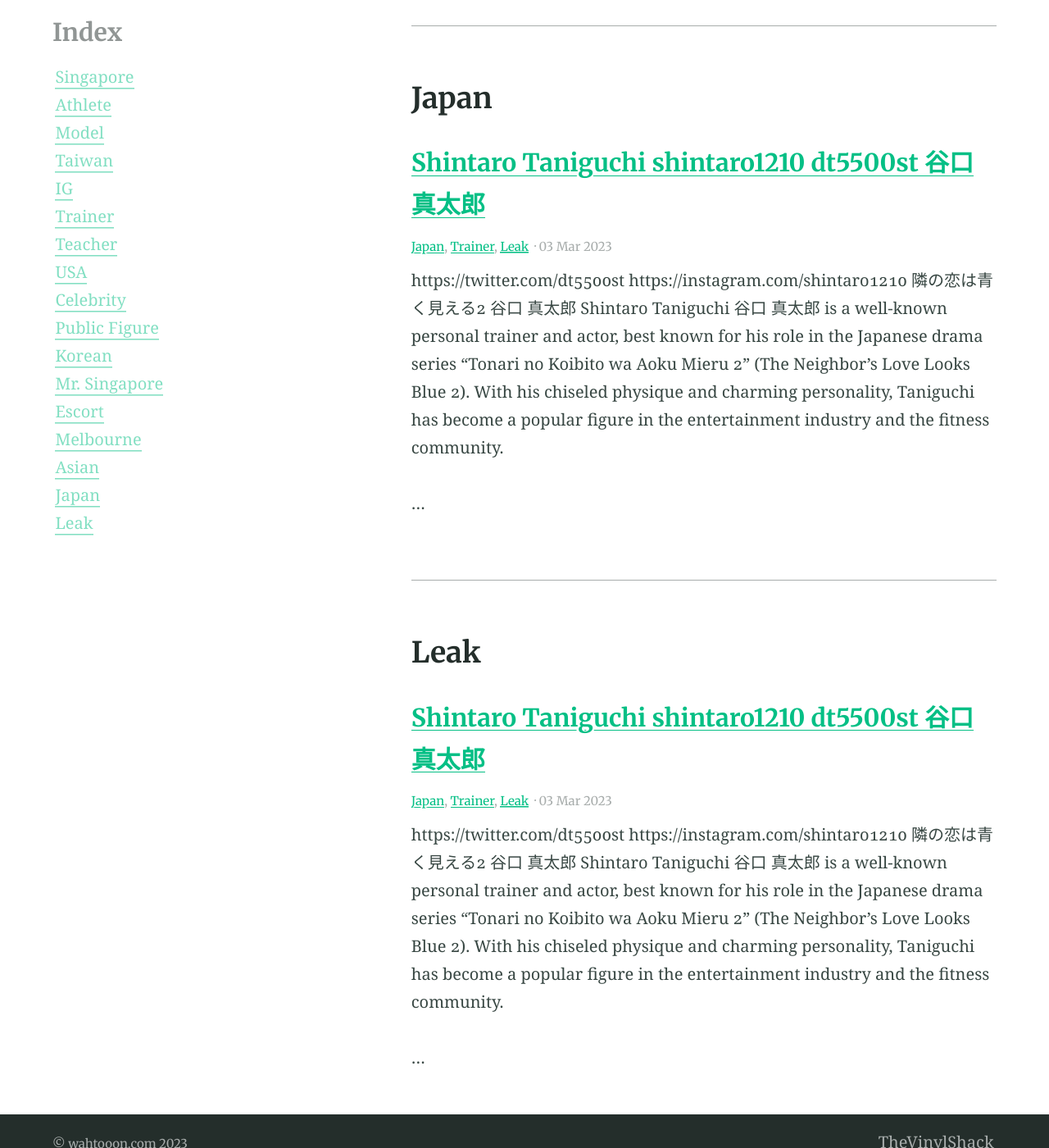
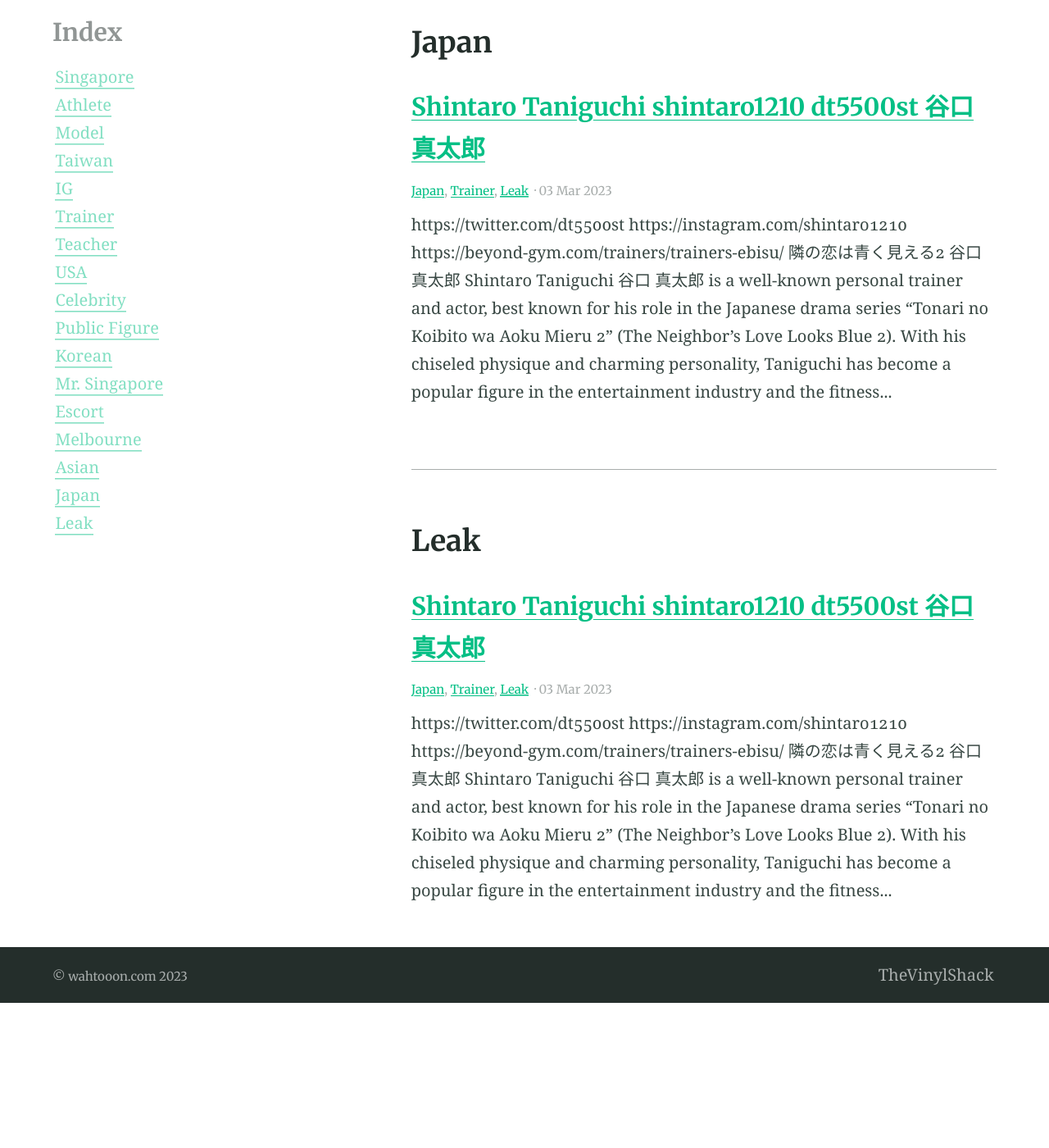
Before and after one commit to heynathanlum/wahtoon, a Jekyll site: the page built from categories.md, in a window 1280 px wide and 1400 px high, scrolled down 12409 px. Shown: the whole window at 82% size. Built offline with Jekyll 4.4.1, drawn with Linux system fonts in a browser that asks for light colours; after the commit the page ends 13632 px from its top, so only the background shows below that; part of the change alters nothing that is shown; some of the changed text lies outside the part shown.

Commit message:
Update 2023-03-03-Shintaro-Taniguchi.md

```diff
--- a/_posts/2023-03-03-Shintaro-Taniguchi.md
+++ b/_posts/2023-03-03-Shintaro-Taniguchi.md
@@ -9,6 +9,7 @@ feature_image: "https://picsum.photos/2560/600?image=872"
 
 https://twitter.com/dt5500st
 https://instagram.com/shintaro1210
+https://beyond-gym.com/trainers/trainers-ebisu/
 隣の恋は青く見える2
 谷口 真太郎
 Shintaro Taniguchi 谷口 真太郎 is a well-known personal trainer and actor, best known for his role in the Japanese drama series "Tonari no Koibito wa Aoku Mieru 2" (The Neighbor's Love Looks Blue 2). With his chiseled physique and charming personality, Taniguchi has become a popular figure in the entertainment industry and the fitness community.
```
